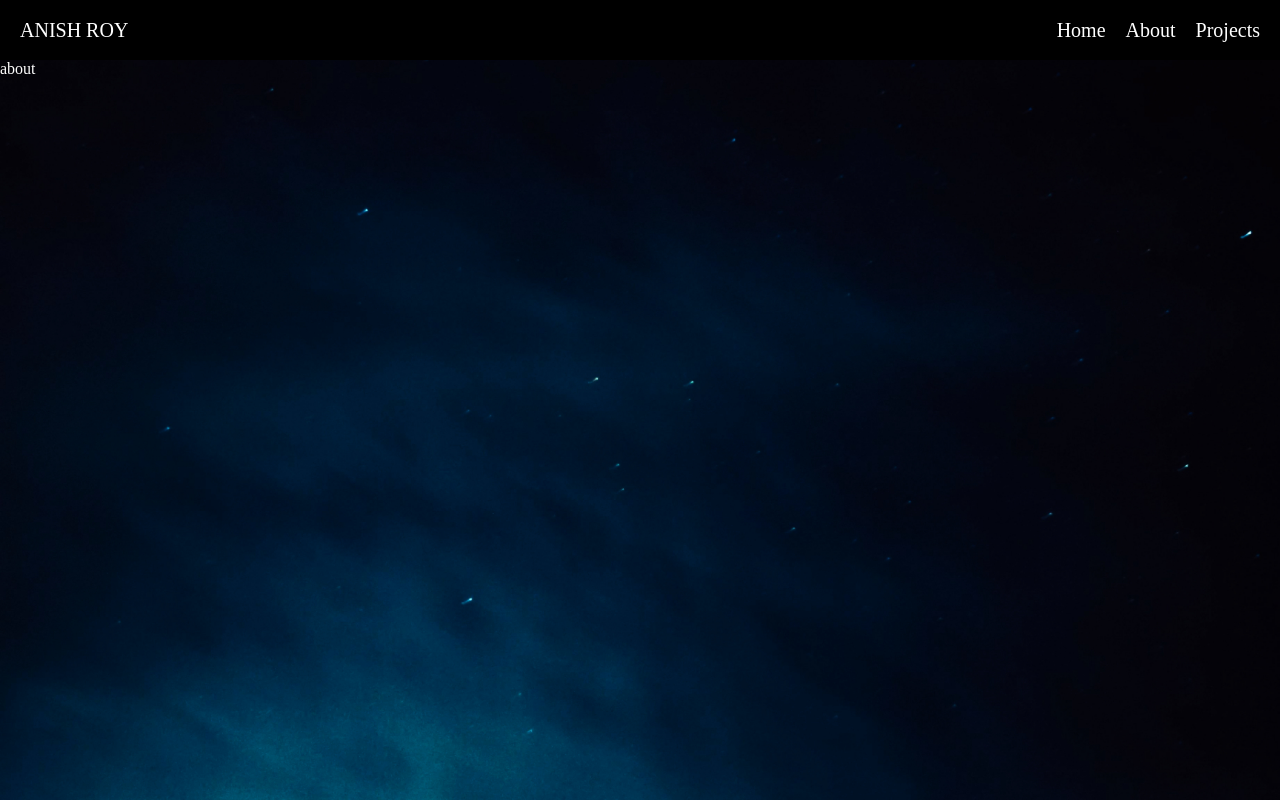
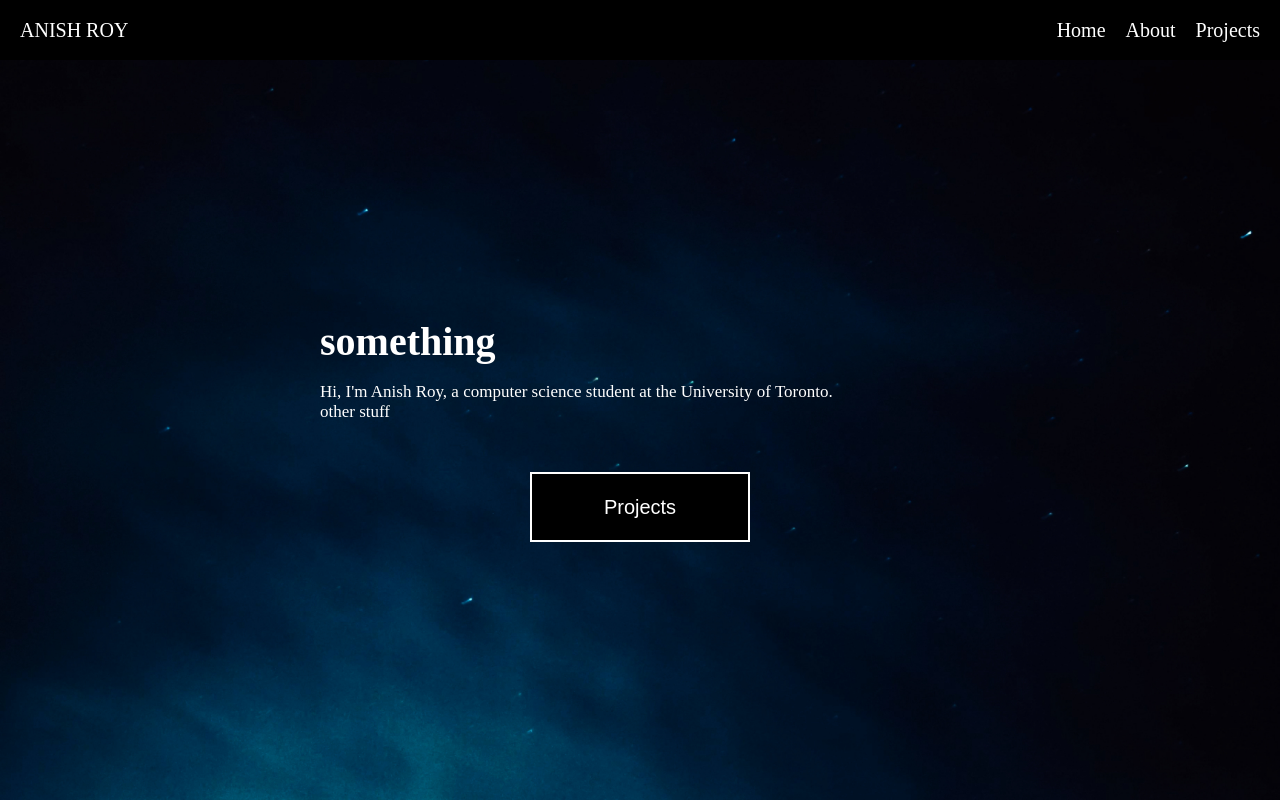
Before and after one commit to AnishRoy10/personal-website, a Next.js app: page /about in a window 1280 px wide. Built offline with nearby package versions, Linux system fonts and the light colour scheme.

Commit message:
added basic text and styling to the about page

```diff
--- a/pages/about.jsx
+++ b/pages/about.jsx
@@ -1,8 +1,14 @@
-
+import Button from "@/components/Button";
+import styles from "@/styles/about.module.css";
 
 const about = () => {
-    return <div>
-        about
+    return <div className={styles.about}>
+        <h1> something </h1>
+        <p>
+            Hi, I'm Anish Roy, a computer science student at the University of Toronto.
+            <br /> other stuff
+        </p>
+        <Button path = "/projects">Projects</Button>
     </div>;
 };
 
--- /dev/null
+++ b/styles/about.module.css
@@ -0,0 +1,24 @@
+.about {
+    height: calc(100vh - 60px);
+    display: flex;
+    flex-direction: column;
+    justify-content: center;
+    align-items: center;
+}
+
+.about h1 {
+    box-sizing: border-box;
+    text-align: start;
+    font-size: 40px;
+    margin: 0;
+    width: 100%;
+    padding-left: 25%;
+}
+
+.about p {
+    box-sizing: border-box;
+    font-size: 17px;
+    margin-bottom: 50px;
+    padding-left: 25%;
+    width: 100%;
+}
```
